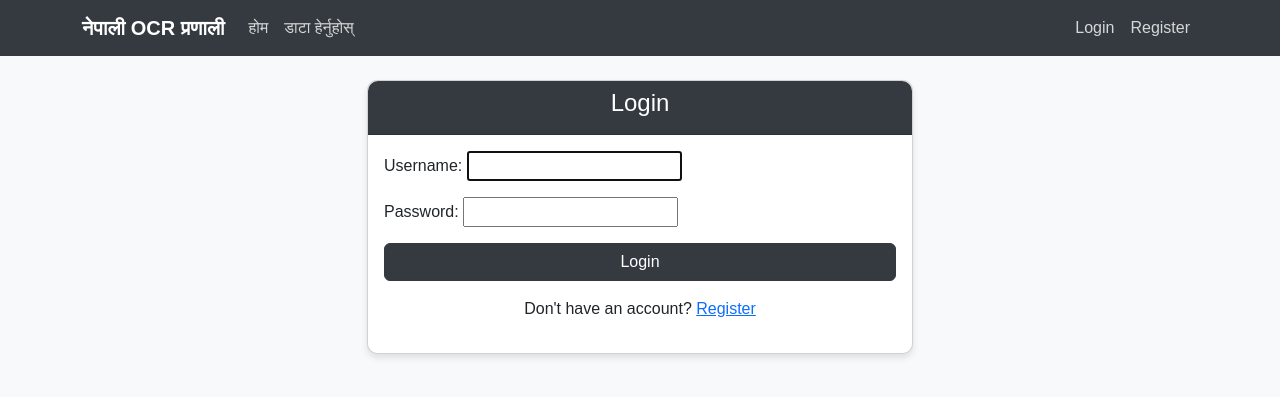
After one commit to Prashanta1524/Django-OCR-App, a Django app: page /login/ in a window 1280 px wide. The commit adds this page. Shown: the top 397 px of the page. Run offline with Django 5.2, Linux system fonts and the light colour scheme.

Commit message:
updated commit

```diff
--- a/ocrproject/ocrapp/templates/ocrapp/base.html
+++ b/ocrproject/ocrapp/templates/ocrapp/base.html
@@ -77,6 +77,23 @@
                         <a class="nav-link" href="{% url 'view_data' %}">डाटा हेर्नुहोस्</a>
                     </li>
                 </ul>
+                <ul class="navbar-nav ms-auto">
+                    {% if user.is_authenticated %}
+                        <li class="nav-item">
+                            <form method="post" action="{% url 'logout' %}" style="display: inline;">
+                                {% csrf_token %}
+                                <button type="submit" class="btn btn-link nav-link" style="padding: 0; border: none; background: none;">Logout</button>
+                            </form>
+                        </li>
+                    {% else %}
+                        <li class="nav-item">
+                            <a class="nav-link" href="{% url 'login' %}">Login</a>
+                        </li>
+                        <li class="nav-item">
+                            <a class="nav-link" href="{% url 'register' %}">Register</a>
+                        </li>
+                    {% endif %}
+                </ul>
             </div>
         </div>
     </nav>
--- /dev/null
+++ b/ocrproject/ocrapp/templates/ocrapp/login.html
@@ -0,0 +1,23 @@
+{% extends 'ocrapp/base.html' %}
+
+{% block title %}Login{% endblock %}
+
+{% block content %}
+<div class="row justify-content-center">
+    <div class="col-md-6">
+        <div class="card">
+            <div class="card-header text-center">
+                <h4>Login</h4>
+            </div>
+            <div class="card-body">
+                <form method="post">
+                    {% csrf_token %}
+                    {{ form.as_p }}
+                    <button type="submit" class="btn btn-primary w-100">Login</button>
+                </form>
+                <p class="text-center mt-3">Don't have an account? <a href="{% url 'register' %}">Register</a></p>
+            </div>
+        </div>
+    </div>
+</div>
+{% endblock %}
--- a/ocrproject/ocrapp/urls.py
+++ b/ocrproject/ocrapp/urls.py
@@ -1,8 +1,12 @@
 from django.urls import path
+from django.contrib.auth.views import LogoutView
 from . import views
 
 urlpatterns = [
+    path('register/', views.register, name='register'),
+    path('login/', views.CustomLoginView.as_view(), name='login'),
+    path('logout/', LogoutView.as_view(next_page='login'), name='logout'),
     path('', views.home, name='home'),
-    path('process/', views.process_image, name='process_image'),
     path('view-data/', views.view_data, name='view_data'),
+    path('process-image/', views.process_image, name='process_image'),  # Add this line
 ]
--- a/ocrproject/ocrapp/views.py
+++ b/ocrproject/ocrapp/views.py
@@ -1,4 +1,4 @@
-from django.shortcuts import render
+from django.shortcuts import render, redirect
 from django.http import HttpResponse, JsonResponse
 from django.views.decorators.csrf import csrf_exempt
 from django.core.files.storage import default_storage
@@ -14,10 +14,16 @@ from .utils import (
     annotate_image_with_boxes, PAGE_FIELDS
 )
 import base64
+from django.contrib.auth.forms import UserCreationForm
+from django.contrib.auth.decorators import login_required
+from django.contrib.auth import login
+from django.contrib.auth.views import LoginView
 
+@login_required
 def home(request):
     return render(request, 'ocrapp/home.html')
 
+@login_required
 def view_data(request):
     # Fetch data from all tables
     page1_data = Page1.objects.all()
@@ -33,6 +39,7 @@ def view_data(request):
     }
     return render(request, 'ocrapp/view_data.html', context)
 
+@login_required
 @csrf_exempt
 def process_image(request):
     if request.method == 'POST' and request.FILES.get('image'):
@@ -155,3 +162,19 @@ def save_to_database(page_num, labeled_content):
             bank_account_number=labeled_content.get("बैंक खाता नम्बर", "नभेटियो"),
             signed_date=labeled_content.get("साइन मिति", "नभेटियो")
         )
+
+def register(request):
+    if request.method == 'POST':
+        form = UserCreationForm(request.POST)
+        if form.is_valid():
+            user = form.save()
+            login(request, user)  # Log the user in after registration
+            return redirect('home')
+    else:
+        form = UserCreationForm()
+    return render(request, 'ocrapp/register.html', {'form': form})
+
+from django.contrib.auth.views import LoginView
+
+class CustomLoginView(LoginView):
+    template_name = 'ocrapp/login.html'  # Specify the login template
```
Also changed, not shown: ocrproject/ocrapp/templates/ocrapp/register.html (added, +23 -0 lines), ocrproject/ocrproject/settings.py (+9 -0 lines), ocrproject/db.sqlite3, ocrproject/ocrapp/migrations/0003_alter_page1_options_alter_page2_options_and_more.py (added).
